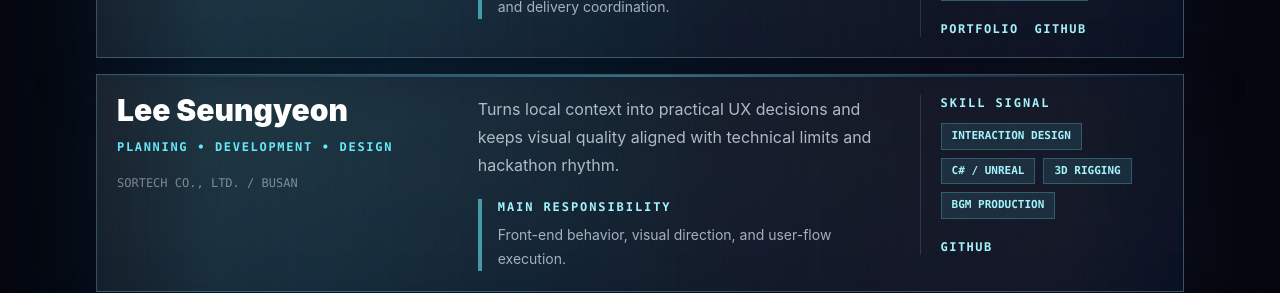
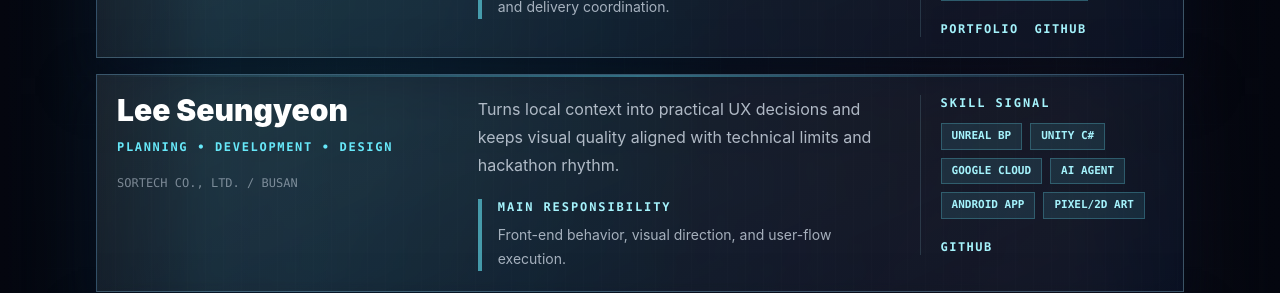
Before and after one commit to prof-lijar/szll-busan-dive-2026, a Next.js app: page / in a window 1280 px wide. Shown: the part 1460-1753 px from the top of the page. Built offline with nearby package versions, Linux system fonts and the light colour scheme.

Commit message:
Update Lee Seungyeon skills

```diff
--- a/app/page.tsx
+++ b/app/page.tsx
@@ -36,7 +36,7 @@ const members: TeamMember[] = [
     base: "Busan",
     summary:
       "Turns local context into practical UX decisions and keeps visual quality aligned with technical limits and hackathon rhythm.",
-    strengths: ["Interaction design", "C# / Unreal", "3D rigging", "BGM production"],
+    strengths: ["Unreal BP", "Unity C#", "Google Cloud", "AI Agent", "Android App", "Pixel/2D Art"],
     contribution: "Front-end behavior, visual direction, and user-flow execution.",
     links: [{ label: "GitHub", href: "https://github.com/SeungYeon04" }],
   },
```
